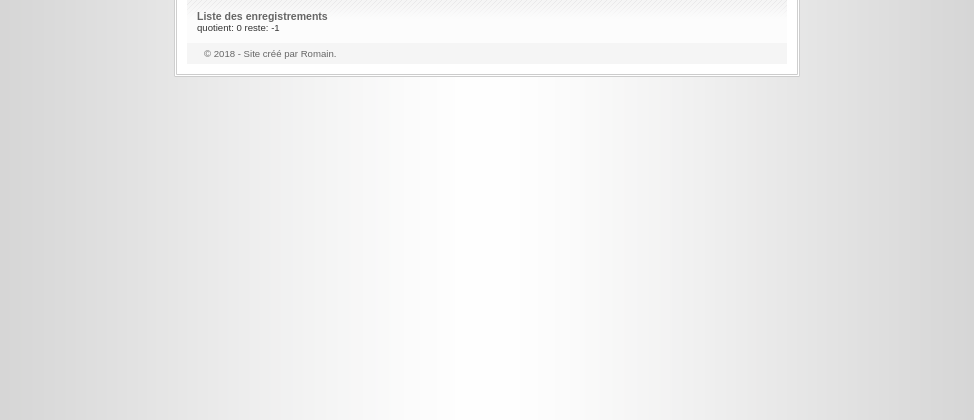
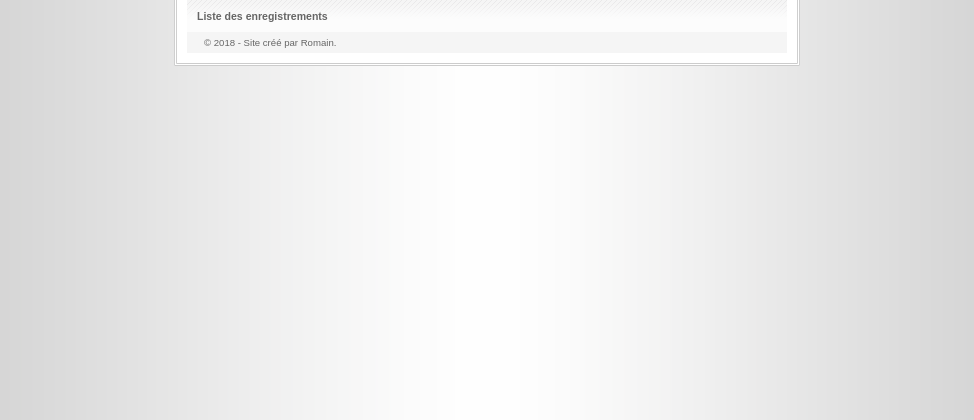
Before and after one commit to Natars-sourcecodes/rpi_videosurveillance, a PHP site: page / in a window 1280 px wide. Shown: the part 274-694 px from the top of the page, without its empty margins (153-1127 px from the left). Run offline with PHP 8.4, Linux system fonts and the light colour scheme; data that the repository does not hold is empty.

Commit message:
Suppression de deux lignes de tests pour l'amélioration de la génération du tableau

```diff
--- a/index.php
+++ b/index.php
@@ -47,9 +47,6 @@
 							}
 						}
 						echo '</tr></table>';
-
-						echo "quotient: ". intdiv($nombreElementTableau, $nombreColonneTableau);
-						echo " reste: ". $nombreElementTableau % $nombreColonneTableau;
 					?>
 				</div>
 			</div>
```
